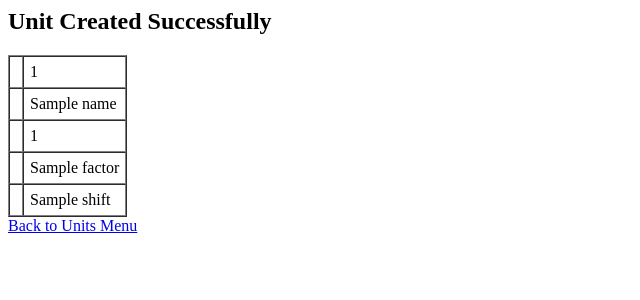
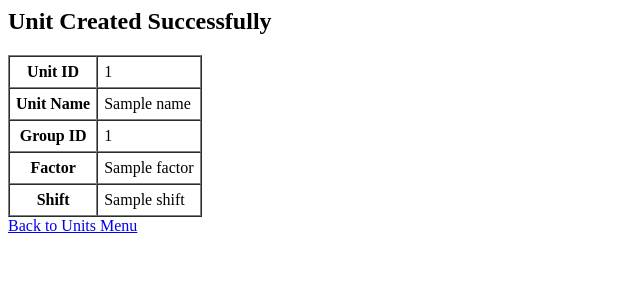
Before and after one commit to MangledPotat0/resolution_tracker, a Flask app: template app/templates/units/create_result.html in a window 1280 px wide. Shown: the top 300 px of the page, without its empty margins (0-640 px from the left). Run offline with Flask 3, Linux system fonts and the light colour scheme; the template is opened without the code that fills it: most values are stand-ins (such as "Sample title", 1, 10 or a date in 2020); parts of the project's set-up code (start-up, migrations or seed data) failed here and were passed over.

Commit message:
Missing table header column filled

```diff
--- a/app/templates/units/create_result.html
+++ b/app/templates/units/create_result.html
@@ -2,23 +2,23 @@
 
 <table border="1" cellpadding="6" cellspacing="0">
   <tr>
-    <th></th>
+    <th>Unit ID</th>
     <td>{{ unit_id }}</td>
   </tr>
   <tr>
-    <th></th>
+    <th>Unit Name</th>
     <td>{{ name }}</td>
   </tr>
   <tr>
-    <th></th>
+    <th>Group ID</th>
     <td>{{ group_id }}</td>
   </tr>
   <tr>
-    <th></th>
+    <th>Factor</th>
     <td>{{ factor }}</td>
   </tr>
   <tr>
-    <th></th>
+    <th>Shift</th>
     <td>{{ shift }}</td>
   </tr>
 </table>
```
